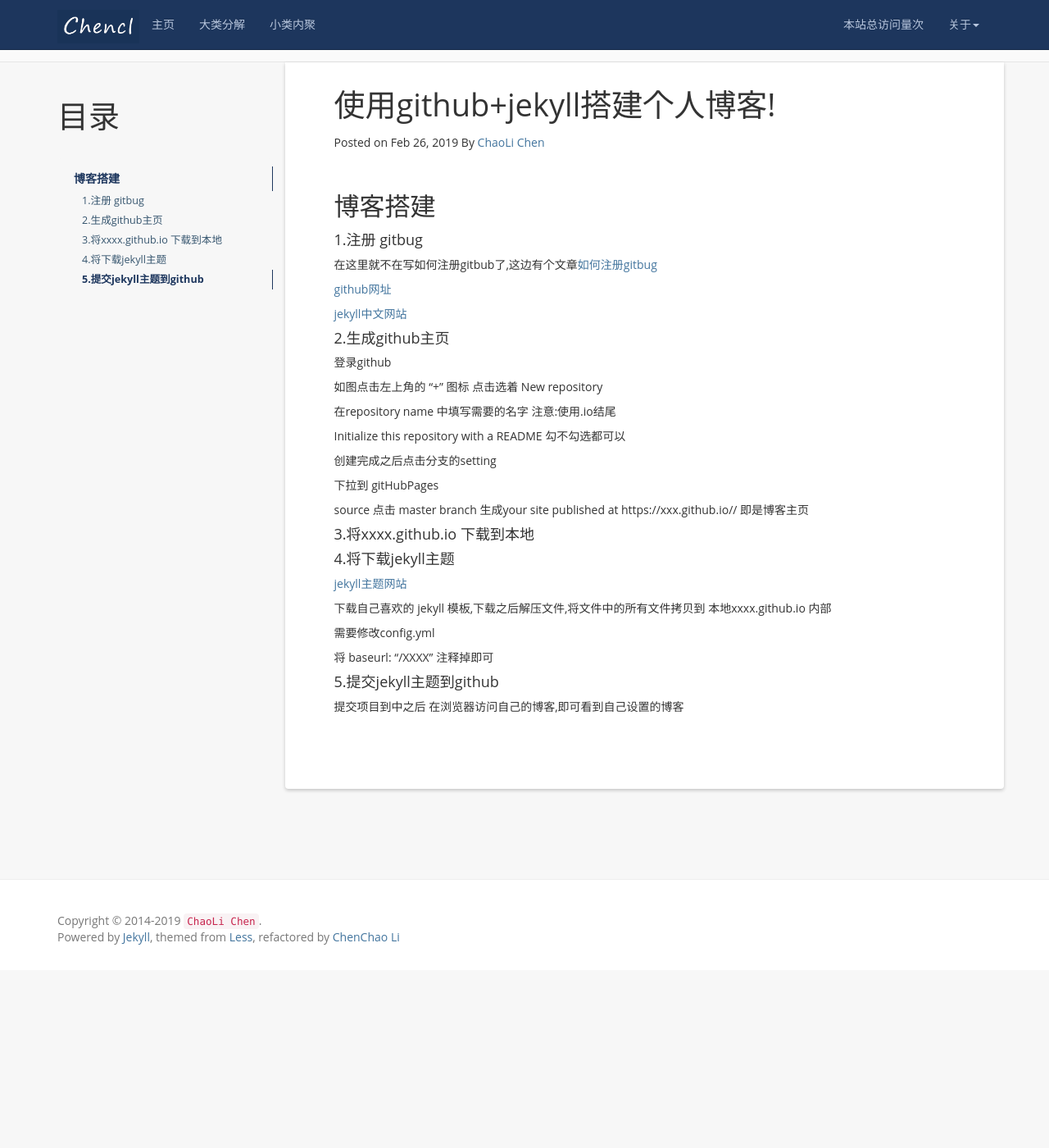
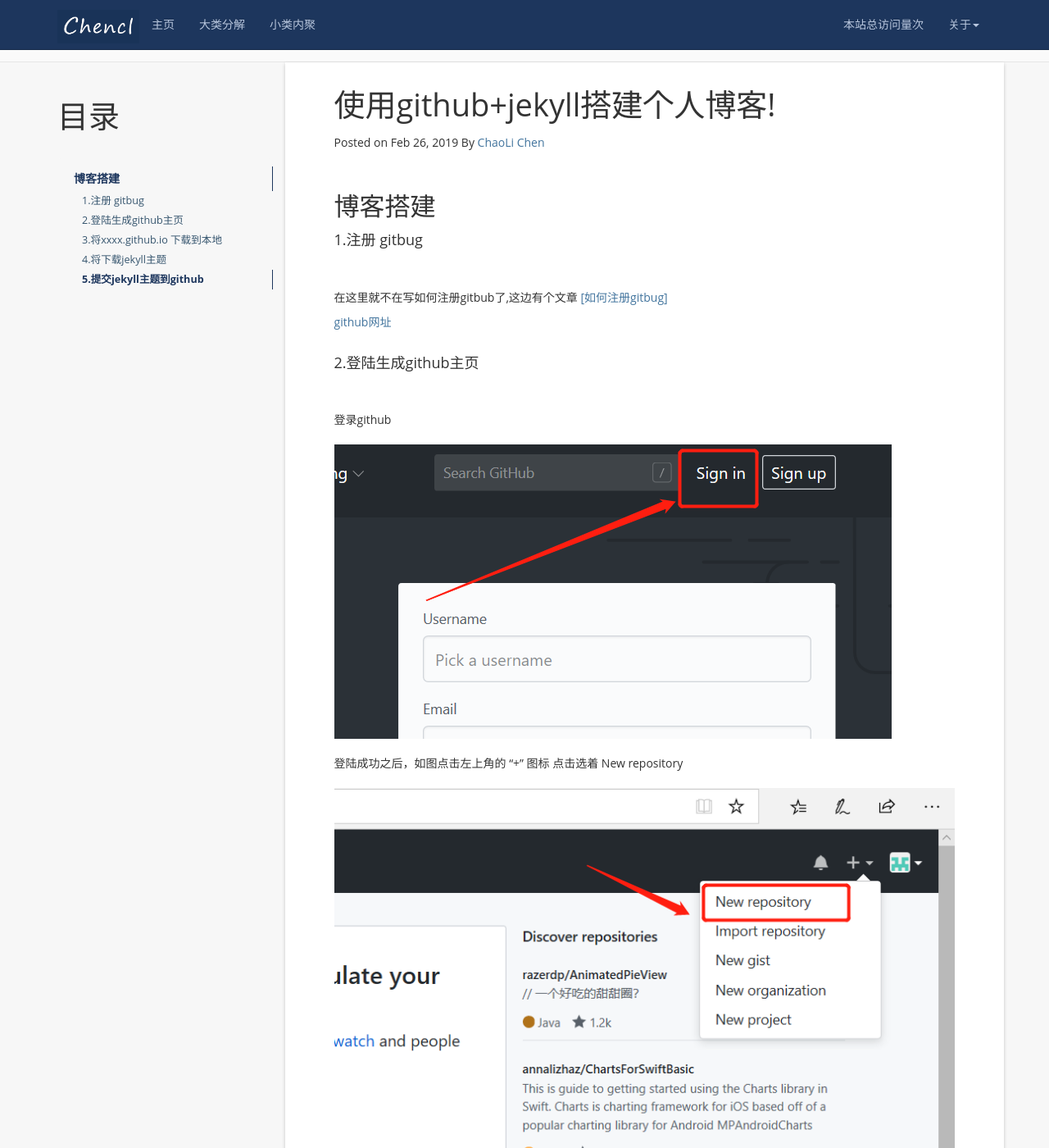
Before and after one commit to CCLCM/chenchaoli.github.io, a Jekyll site: the page built from _posts/2019-02-26-github-jekyll.md, in a window 1280 px wide and 1400 px high, scrolled down 211 px. Shown: the whole window at 82% size. Built offline with Jekyll 4.4.1, drawn with Linux system fonts in a browser that asks for light colours; nearby versions of some CDN libraries; comment, search, counter and statistics services are not loaded; before the commit the page ends 1394 px from its top, so only the background shows below that; some of the changed text lies outside the part shown.

Commit message:
添加 jekyll + github的博客

```diff
--- a/_posts/2019-02-26-github-jekyll.md
+++ b/_posts/2019-02-26-github-jekyll.md
@@ -13,51 +13,99 @@
 博客搭建		{#chenchaoli}
 ------------------------
 #### 1.注册 gitbug
-在这里就不在写如何注册gitbub了,这边有个文章[如何注册gitbug](https://jingyan.baidu.com/article/4ae03de3d6f9c53eff9e6bdd.html)
+<br/>
+<br/>
+在这里就不在写如何注册gitbub了,这边有个文章 [[如何注册gitbug]](https://jingyan.baidu.com/article/4ae03de3d6f9c53eff9e6bdd.html)
 
 [github网址](https://pages.github.com)
+<br/>
+<br/>
+#### 2.登陆生成github主页
+<br/>
+<br/>
+登录github
+<br/>
+<br/>
+![登录github]({{ '/styles/images/github_jekyll/2.jpg' | prepend: site.baseurl  }})
+<br/>
+<br/>
+登陆成功之后，如图点击左上角的 "+" 图标 点击选着 New repository
+<br/>
+<br/>
+![点击选着 New repository]({{ '/styles/images/github_jekyll/1.jpg' | prepend: site.baseurl  }})
+<br/>
+<br/>
+在repository name 中填写需要的名字 xxx.github.io 注意:使用.github.io结尾
+
+Initialize this repository with a README 勾不勾选都可以
+<br/>
+<br/>
+![repository name]({{ '/styles/images/github_jekyll/3.jpg' | prepend: site.baseurl  }})
+<br/>
+<br/>
+创建完成之后点击分支的setting
+<br/>
+<br/>
+![setting]({{ '/styles/images/github_jekyll/4.jpg' | prepend: site.baseurl  }})
+
+<br/>
+<br/>
+下拉到 gitHubPages
+
+source 点击 master branch
+<br/>
+<br/>
+![master branch]({{ '/styles/images/github_jekyll/5.jpg' | prepend: site.baseurl  }})
+<br/>
+<br/>
+生成your site published at https://xxx.github.io/ 即是博客主页
+<br/>
+<br/>
+![site published]({{ '/styles/images/github_jekyll/6.jpg' | prepend: site.baseurl  }})
+<br/>
+<br/>
+#### 3.将xxxx.github.io 下载到本地
+<br/>
+<br/>
+点击 Singed in as XXX
+![site published]({{ '/styles/images/github_jekyll/7.jpg' | prepend: site.baseurl  }})
+<br/>
+<br/>
+点击XXXX.github.io
+<br/>
+<br/>
+![site published]({{ '/styles/images/github_jekyll/8.jpg' | prepend: site.baseurl  }})
+<br/>
+<br/>
+点击clone or download
+<br/>
+<br/>
+![site published]({{ '/styles/images/github_jekyll/9.jpg' | prepend: site.baseurl  }})
+<br/>
+<br/>
+#### 4.将下载jekyll主题
+<br/>
 
 [jekyll中文网站](https://www.jekyll.com.cn/)
 
 
+[jekyll主题网站](http://jekyllthemes.org/)
+<br/>
+<br/>
+下载自己喜欢的 jekyll 模板,下载之后解压文件,<font color="red">将解压后文件夹中的所有文件拷贝</font>到本地xxxx.github.io 内部
+<br/>
+<br/>
+<font color="red">需要修改_config.yml</font>
 
-#### 2.生成github主页
-
-登录github
-
-如图点击左上角的 "+" 图标 点击选着 New repository
-
-在repository name 中填写需要的名字 注意:使用.io结尾
-
-Initialize this repository with a README 勾不勾选都可以
+<br/>
+<font color="red">将baseurl: "/XXXX" 注释掉即可</font>
+<br/>
 
 
+#### 5.提交jekyll主题到github
+<br/>
+git连接远程仓库在这里不再描述可点击连接学习[关连远程仓库](https://www.cnblogs.com/flora5/p/7152556.html)
+<br/>
 
-创建完成之后点击分支的setting
-
-下拉到 gitHubPages
-
-source 点击 master branch 生成your site published at https://xxx.github.io// 即是博客主页
-
-#### 3.将xxxx.github.io 下载到本地
-
-
-#### 4.将下载jekyll主题
-
-
-[jekyll主题网站](http://jekyllthemes.org/)
-
-下载自己喜欢的 jekyll 模板,下载之后解压文件,将文件中的所有文件拷贝到 本地xxxx.github.io 内部
-
-需要修改config.yml
-
-将 baseurl: "/XXXX" 注释掉即可
-#### 5.提交jekyll主题到github
-
-提交项目到中之后 在浏览器访问自己的博客,即可看到自己设置的博客
-
-
-<!-- ![诫子书]({{ '/styles/images/jiezishu.jpg' | prepend: site.baseurl  }}) -->
-
-<!--
-[诸葛亮](#) -->
+<br/>
+提交项目到中之后 在浏览器中输入自己的博客地址,即可看到自己设置的博客
```
Also changed, not shown: styles/images/github_jekyll/1.jpg (added), styles/images/github_jekyll/2.jpg (added), styles/images/github_jekyll/3.jpg (added), styles/images/github_jekyll/4.jpg (added), styles/images/github_jekyll/5.jpg (added), styles/images/github_jekyll/6.jpg (added), styles/images/github_jekyll/7.jpg (added), styles/images/github_jekyll/8.jpg (added), styles/images/github_jekyll/9.jpg (added).
